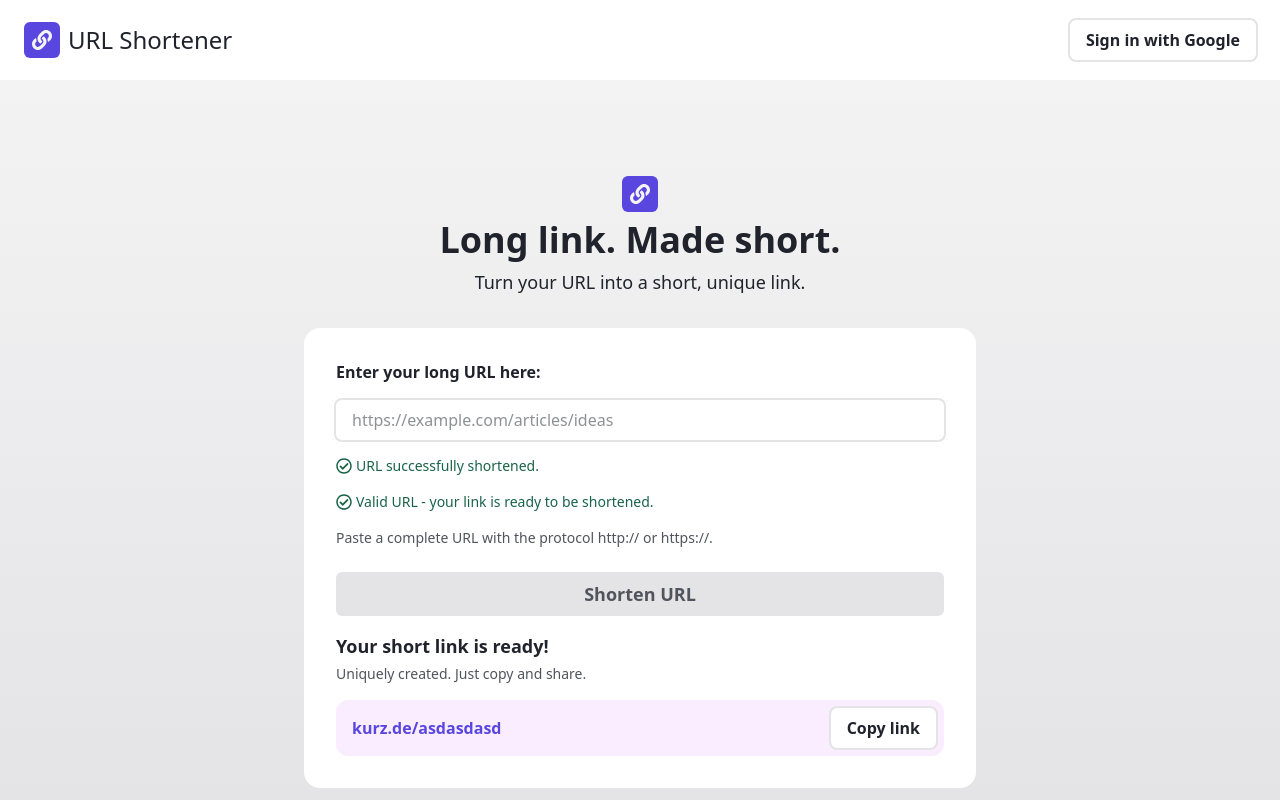
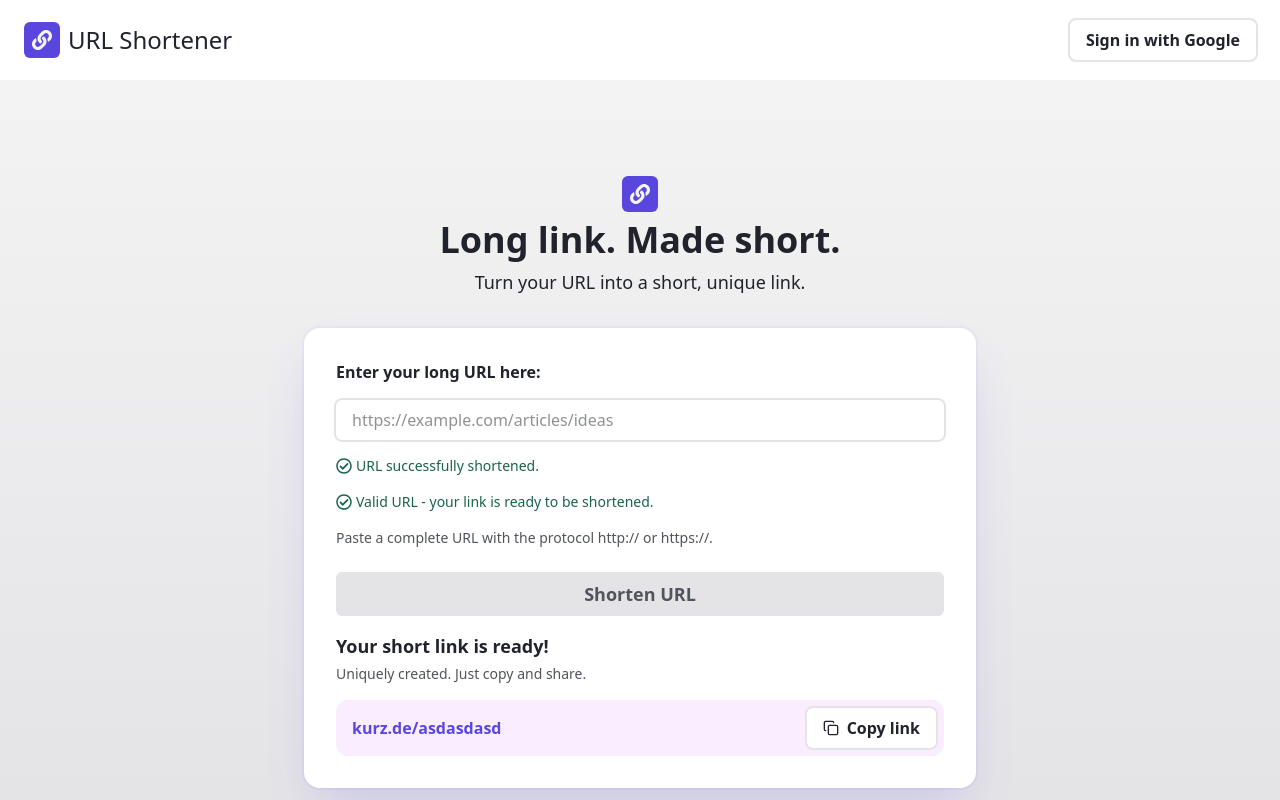
Before and after one commit to StackOverflowIsBetterThanAnyAI/url-shortener, a Next.js app: page / in a window 1280 px wide. Shown: the top 800 px of the page. Built offline with nearby package versions, Linux system fonts and the light colour scheme.

Commit message:
copy icon

```diff
--- a/src/components/main/Main.tsx
+++ b/src/components/main/Main.tsx
@@ -3,6 +3,7 @@
 import { useState } from 'react'
 import { FaRegCheckCircle } from 'react-icons/fa'
 import { IoShieldCheckmarkOutline } from 'react-icons/io5'
+import { LuCopy } from 'react-icons/lu'
 import Logo from '@/components/logo'
 
 const Main = () => {
@@ -20,7 +21,7 @@ const Main = () => {
                     <h2>Long link. Made short.</h2>
                     <h3>Turn your URL into a short, unique link.</h3>
                 </header>
-                <form className="w-full max-w-2xl flex flex-col gap-4 rounded-2xl p-6 xs:p-8">
+                <form className="w-full max-w-2xl flex flex-col gap-4 rounded-2xl p-6 xs:p-8 shadow-2xl shadow-outline/20 outline-2 outline-outline/5!">
                     <label htmlFor="url">Enter your long URL here:</label>
                     <input
                         type="text"
@@ -66,7 +67,14 @@ const Main = () => {
                     </div>
                     <div className="flex flex-col gap-2 xs:flex-row xs:items-center xs:justify-between bg-outline-secondary text-outline font-semibold p-4 xs:p-2 xs:pl-4 gap-y-4 rounded-xl">
                         <span>kurz.de/asdasdasd</span>
-                        <button>Copy link</button>
+                        <button className="flex items-center gap-2">
+                            <LuCopy
+                                color="#20232c"
+                                aria-hidden="true"
+                                className="h-4 w-4 shrink-0"
+                            />
+                            <span>Copy link</span>
+                        </button>
                     </div>
                 </form>
                 <section className="flex flex-col gap-4 max-xs:text-center text-pretty">
```
